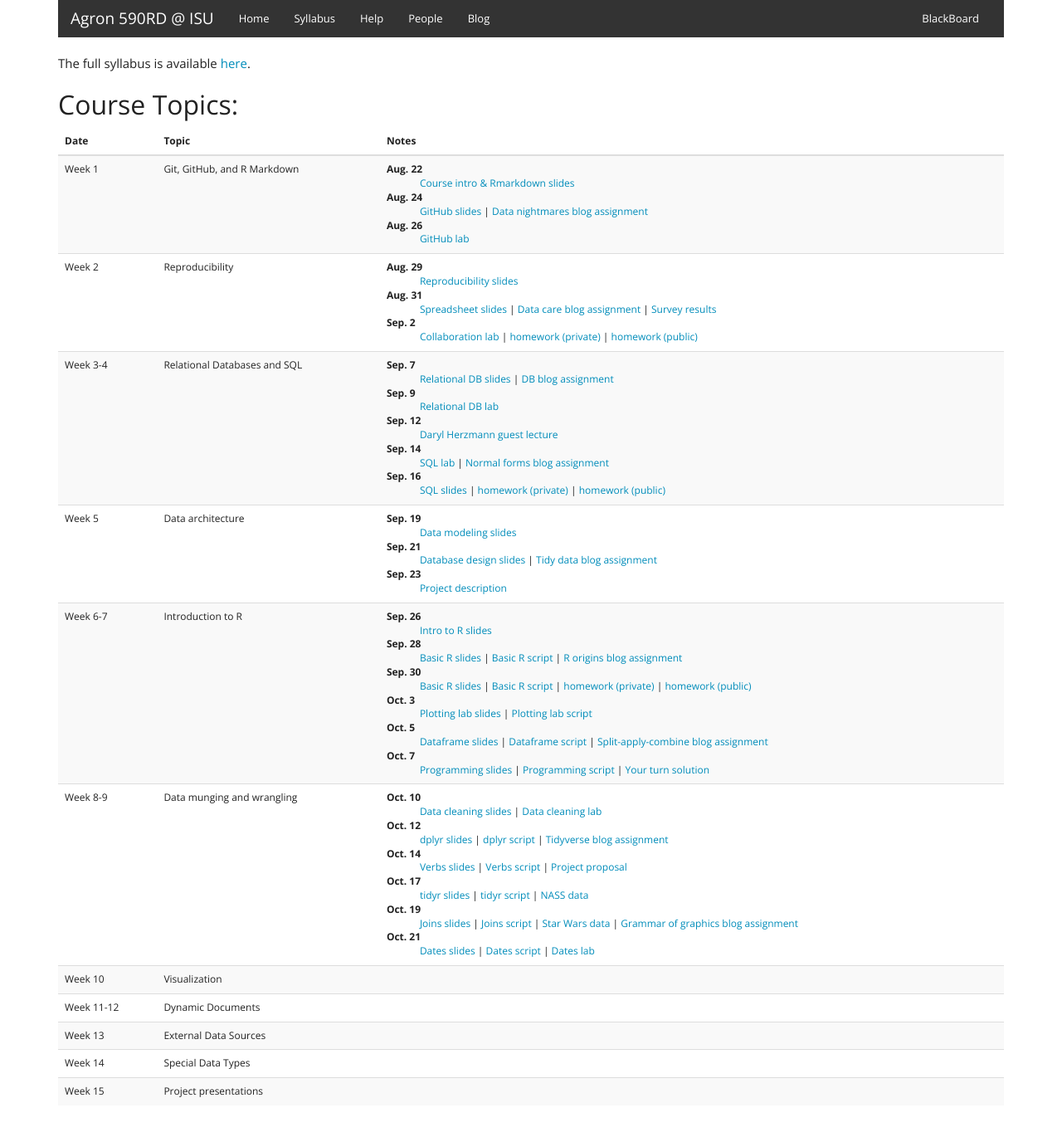
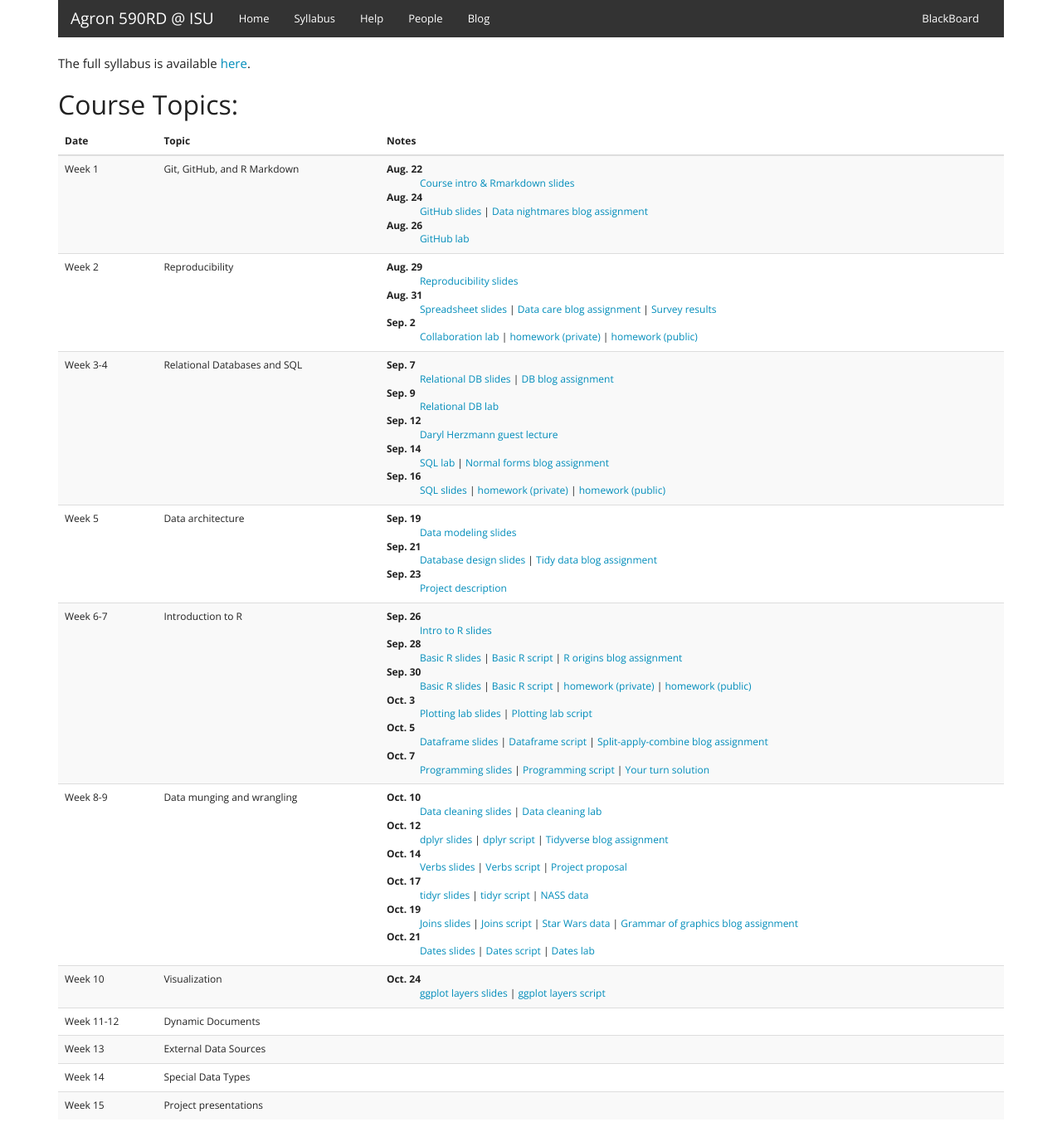
Before and after one commit to agron590-ISU/agron590-ISU.github.io, a Jekyll site: the page built from syllabus.html, in a window 1280 px wide. Shown: the whole page at 83% size. Built offline with Jekyll 4.4.1, drawn with Linux system fonts in a browser that asks for light colours.

Commit message:
links for monday

```diff
--- a/syllabus.html
+++ b/syllabus.html
@@ -112,7 +112,7 @@ The full syllabus is available <a href="http://agron590-isu.github.io/materials/
           <dd><a href="../materials/week_09/tidy_data/slides_tidy_data.html" target=_blank>tidyr slides</a> | <a href="../materials/week_09/tidy_data/script_tidy_data.R" target=_blank>tidyr script</a> | <a href="https://github.com/agron590-ISU/lab/tree/master/week_07/dataframes" target=_blank>NASS data</a></dd>
           <dt>Oct. 19</dt>
           <dd><a href="../materials/week_09/joins/slides_joins.html" target=_blank>Joins slides</a> | <a href="../materials/week_09/joins/script_joins.R" target=_blank>Joins script</a> | <a href="https://github.com/agron590-ISU/materials/raw/master/week_09/joins/data/star_wars.RData" target=_blank>Star Wars data</a> | <a href="https://github.com/agron590-ISU/blog/tree/master/09" target=_blank>Grammar of graphics blog assignment</a></dd>
-        <dt>Oct. 21</dt>
+          <dt>Oct. 21</dt>
           <dd><a href="../materials/week_09/dates/slides_dates.html" target=_blank>Dates slides</a> | <a href="../materials/week_09/dates/script_dates.R" target=_blank>Dates script</a> | <a href="https://github.com/agron590-ISU/lab/tree/master/week_09/dates" target=_blank>Dates lab</a></dd>
         </dl>
         </td>
@@ -120,7 +120,12 @@ The full syllabus is available <a href="http://agron590-isu.github.io/materials/
       <tr>
         <td>Week 10</td>
         <td>Visualization</td>
-        <td></td>
+        <td>
+          <dl>
+            <dt>Oct. 24</dt>
+            <dd><a href="../materials/week_10/layers/slides_layers.html" target=_blank>ggplot layers slides</a> | <a href="../materials/week_10/layers/script_layers.R" target=_blank>ggplot layers script</a></dd>
+          </dl>
+        </td>
       </tr>
       <tr>
         <td>Week 11-12</td>
```
